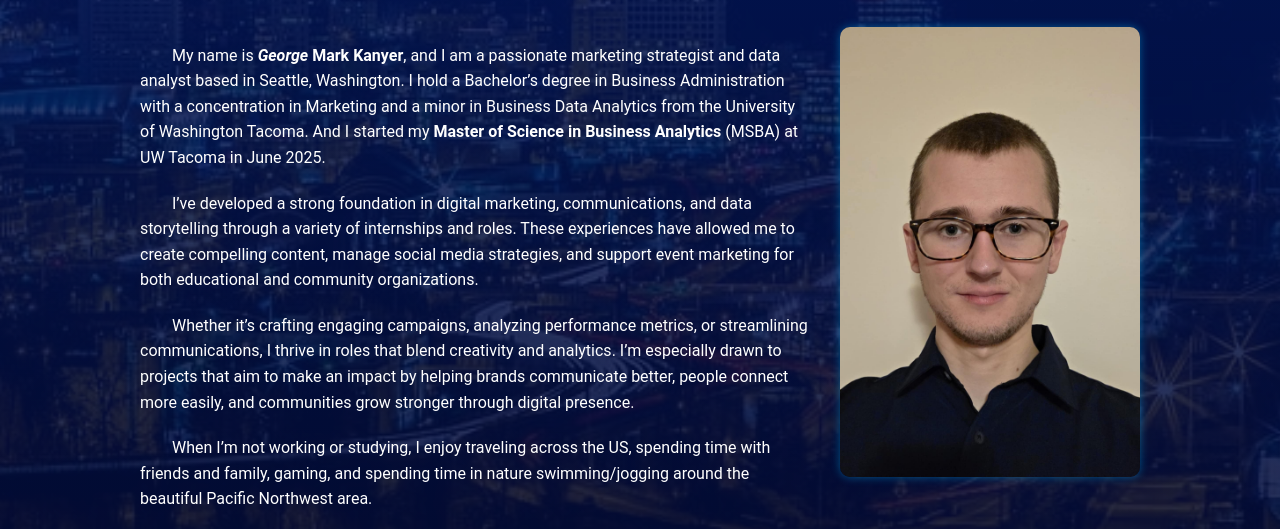
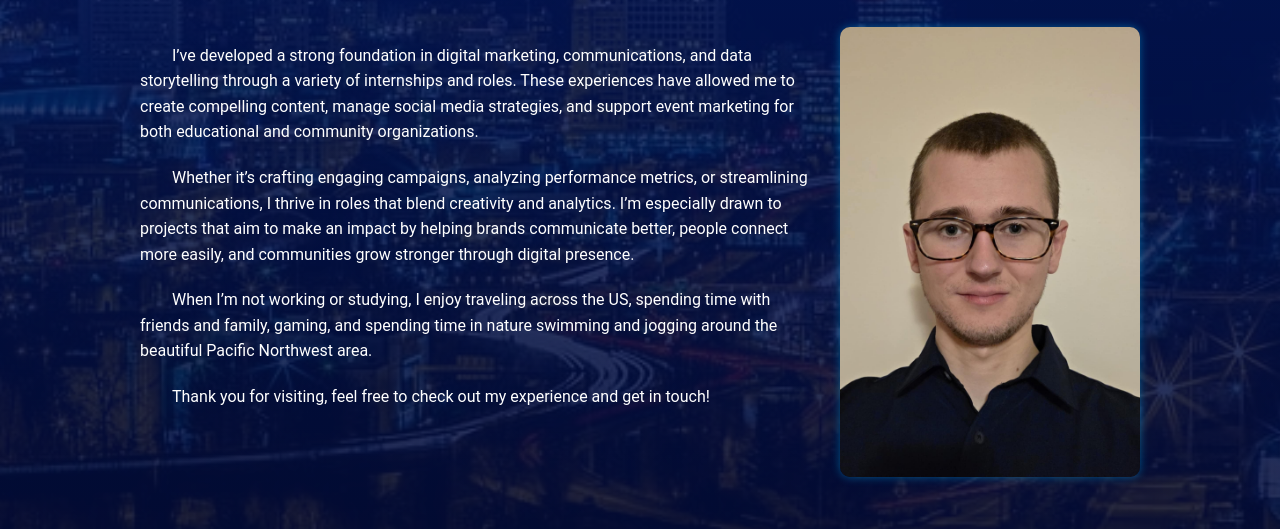
Before and after one commit to Markkanyer/markkanyer.github.io, a plain HTML site: page about.html in a window 1280 px wide. Shown: the part 234-763 px from the top of the page. Drawn offline with Linux system fonts and the light colour scheme.

Commit message:
Update about.html

```diff
--- a/about.html
+++ b/about.html
@@ -22,11 +22,10 @@
     <h2>About Me</h2>
     <div class="about-wrapper">
       <div class="about-text">
-        <p>My name is <strong><em>George</em> Mark Kanyer</strong>, and I am a passionate marketing strategist and data analyst based in   Seattle, Washington. I hold a Bachelor’s degree in Business Administration with a concentration in Marketing and a minor in Business Data Analytics from the University of Washington Tacoma. And I started my <strong>Master of Science in Business Analytics</strong> (MSBA) at UW Tacoma in June 2025.</p>
         <p>I’ve developed a strong foundation in digital marketing, communications, and data storytelling through a variety of internships and roles. These experiences have allowed me to create compelling content, manage social media strategies, and support event marketing for both educational and community organizations.</p>
         <p>Whether it’s crafting engaging campaigns, analyzing performance metrics, or streamlining communications, I thrive in roles that blend creativity and analytics. I’m especially drawn to projects that aim to make an impact by helping brands communicate better, people connect more easily, and communities grow stronger through digital presence.</p>
-        <p>When I’m not working or studying, I enjoy traveling across the US, spending time with friends and family, gaming, and spending time in nature swimming/jogging around the beautiful Pacific Northwest area.</p>
-        <p>This website serves as a digital portfolio to showcase my journey, highlight projects I’ve worked on, and provide a way to connect. Thank you for visiting, feel free to check out my experience and get in touch!</p>
+        <p>When I’m not working or studying, I enjoy traveling across the US, spending time with friends and family, gaming, and spending time in nature swimming and jogging around the beautiful Pacific Northwest area.</p>
+        <p>Thank you for visiting, feel free to check out my experience and get in touch!</p>
       </div>
       <img src="images/headshot2.png" alt="Profile Image" class="profile-img">
     </div>
```
